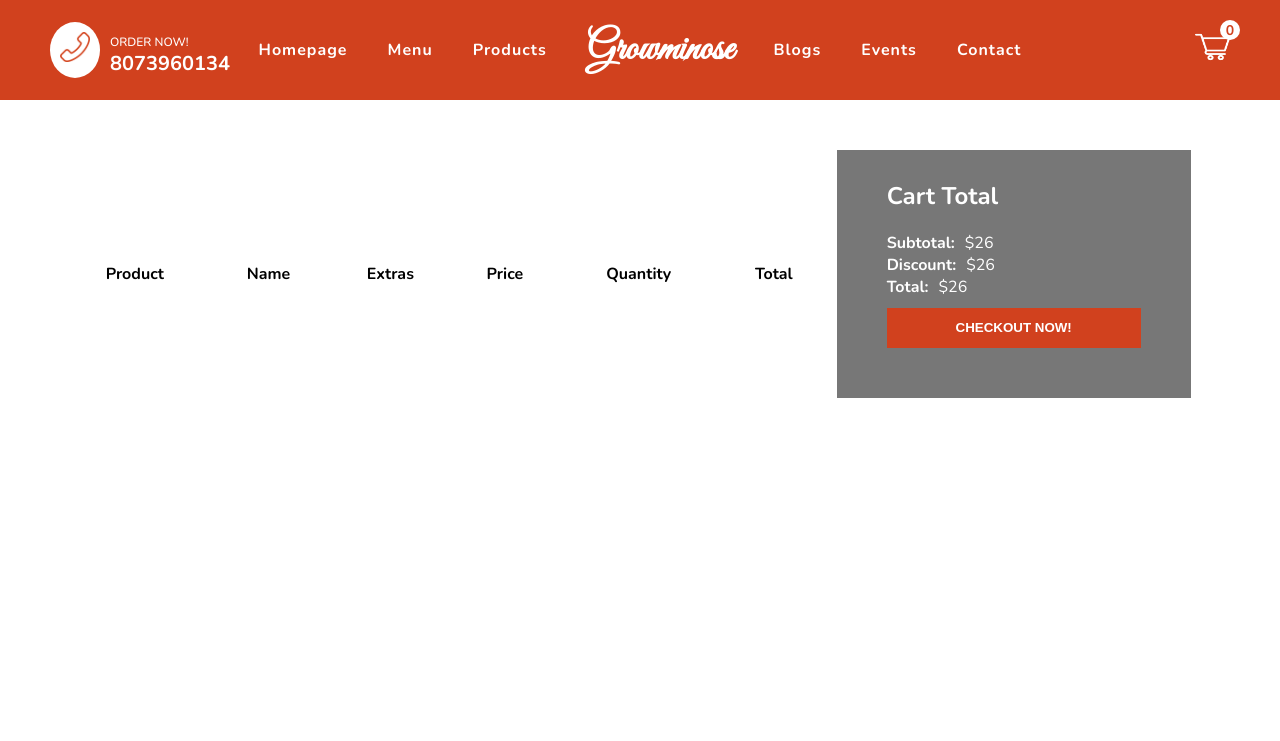
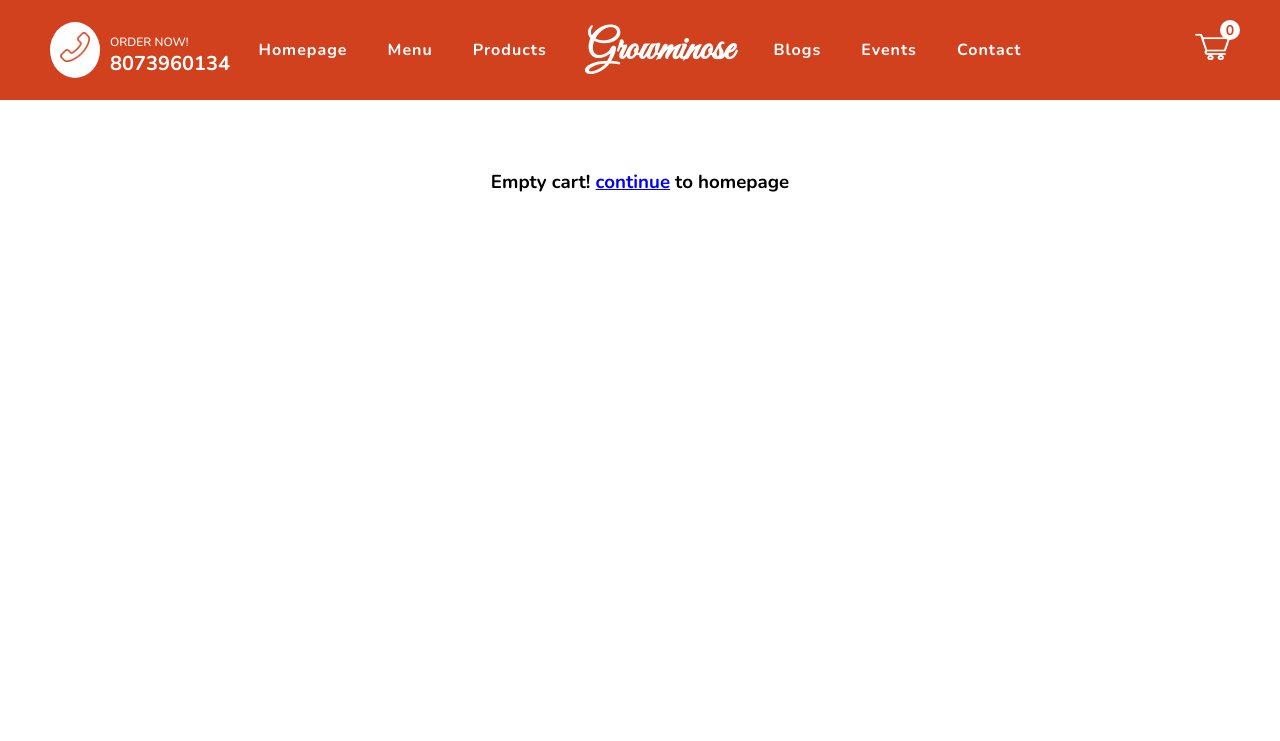
Before and after one commit to ChandanPk/pizza-delivery-app, a Next.js app: page /cart in a window 1280 px wide. Shown: the top 741 px of the page. Built offline with nearby package versions, Linux system fonts and the light colour scheme.

Commit message:
updates styles

```diff
--- a/comps/Navbar.js
+++ b/comps/Navbar.js
@@ -33,15 +33,12 @@ const Navbar = () => {
             </div>
 
             <div className={styles.item}>
-                {quantity > 0 ? (<Link href='/cart' passHref>
+                <Link href='/cart' passHref>
                     <div className={styles.cart}>
                         <p className={styles.count}>{quantity}</p>
                         <Image src='/img/cart.png' width='35' height='30' />
                     </div>
-                </Link>): (<div className={styles.cart}>
-                        <p className={styles.count}>0</p>
-                        <Image src='/img/cart.png' width='35' height='30' />
-                    </div>)}
+                </Link>
 
 
             </div>
--- a/pages/cart.js
+++ b/pages/cart.js
@@ -1,16 +1,18 @@
 import Image from 'next/image';
 import styles from '../styles/Cart.module.css'
 import { useDispatch, useSelector } from 'react-redux';
+import Link from 'next/link';
 
 const Cart = () => {
 
     const cart = useSelector(state => state.cart);
     const dispatch = useDispatch();
 
-    console.log(cart.products)
+    // console.log(cart.products)
 
     return (
         <div className={styles.container}>
+            {cart.quantity > 0 ? <>
             <div className={styles.left}>
                 <table className={styles.table}>
                     <tbody>
@@ -68,7 +70,8 @@ const Cart = () => {
                     </div>
                     <button className={styles.btn}>CHECKOUT NOW!</button>
                 </div>
-            </div>
+            </div></>
+            : <h3>Empty cart! <Link href='/' ><span className={styles.continue}>continue</span></Link> to homepage</h3> }
         </div>
     );
 }
--- a/styles/Cart.module.css
+++ b/styles/Cart.module.css
@@ -64,3 +64,12 @@
     text-align: center;
     vertical-align: middle;
 }
+
+.continue {
+    color: blue;
+    text-decoration: underline;
+}
+
+.continue:hover {
+    cursor: pointer;
+}
```
